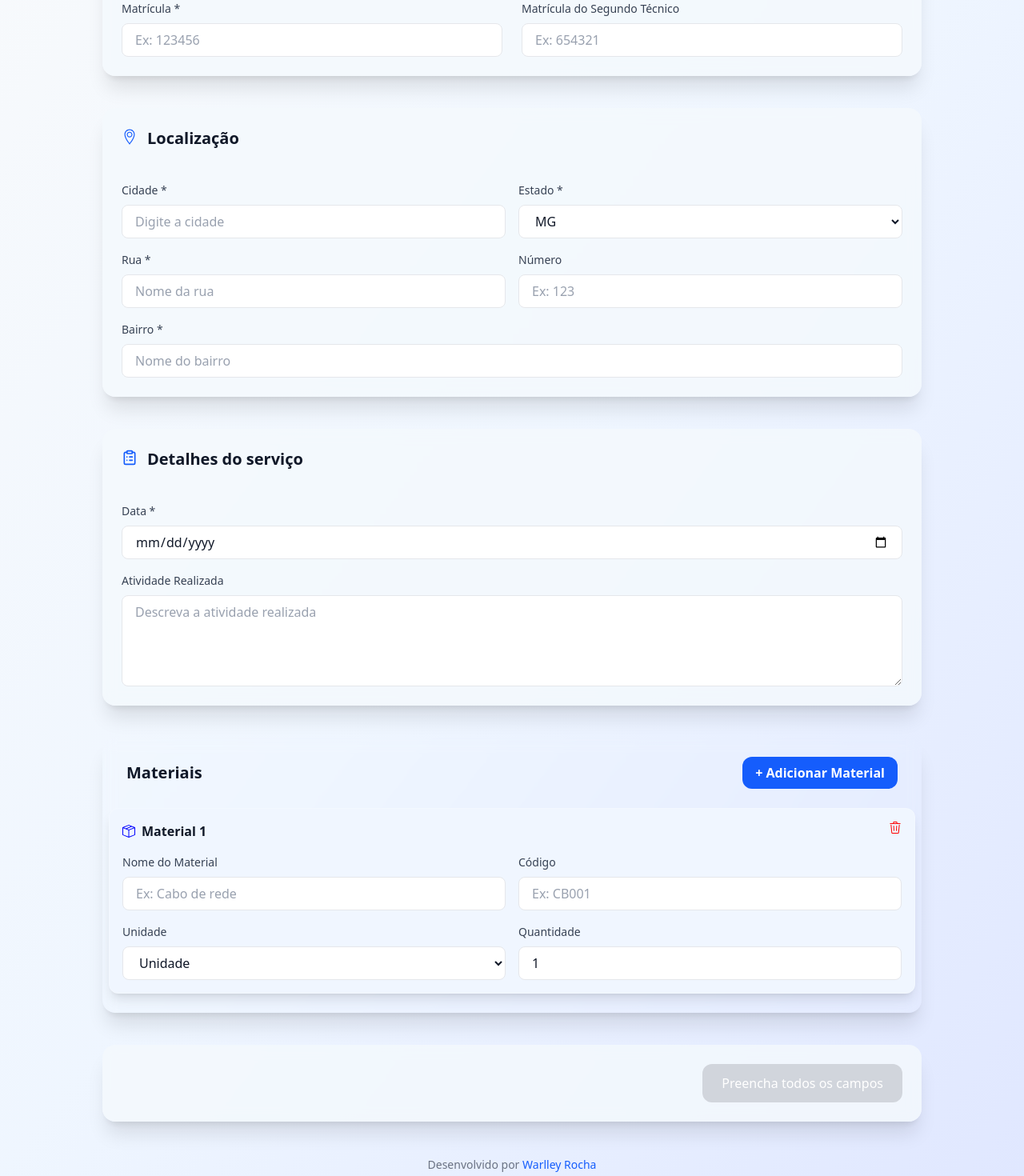
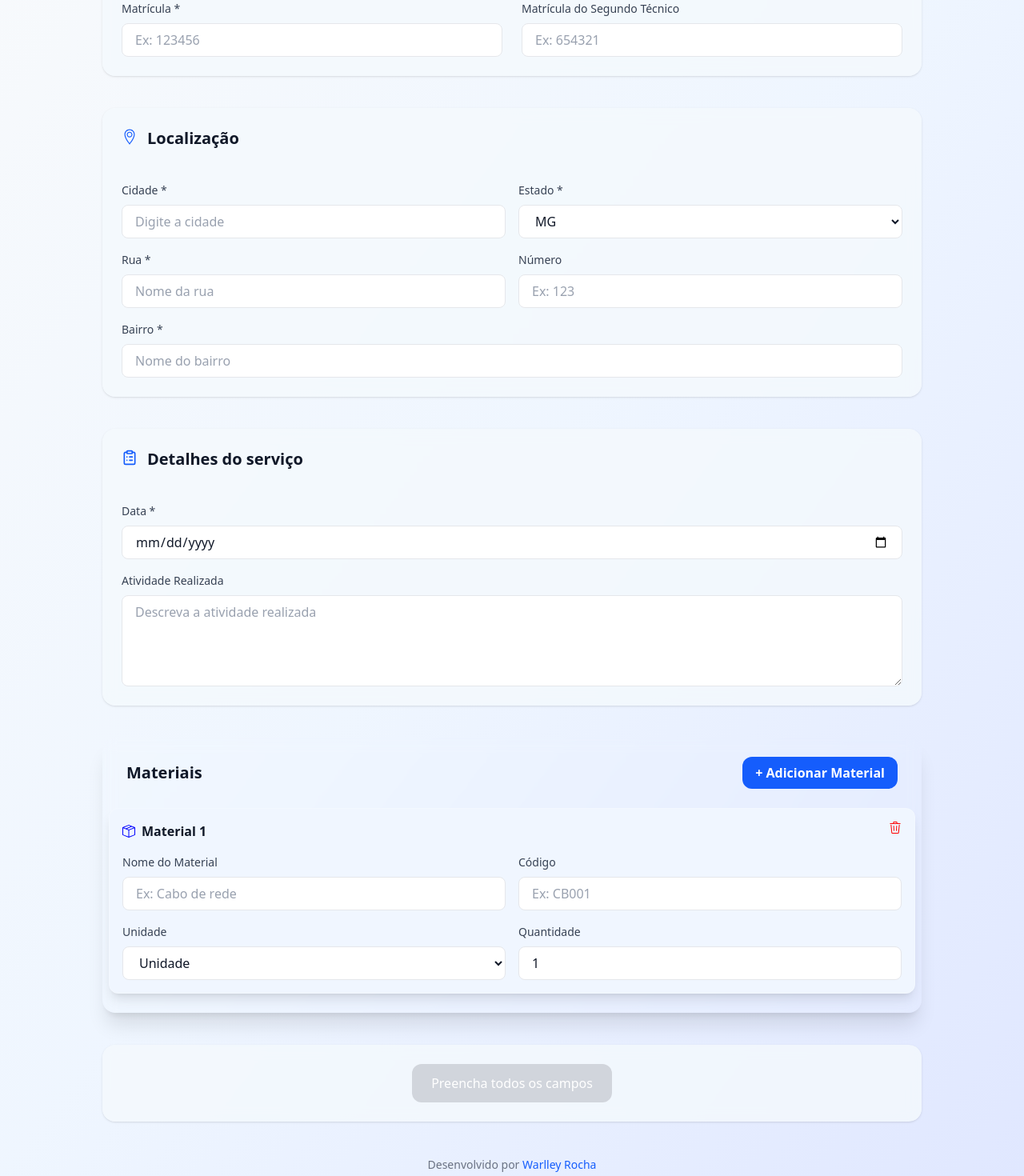
Before and after one commit to warlleyrocha/baixa-material, a React (Vite) app: page / in a window 1280 px wide. Shown: the part 340-1810 px from the top of the page at 80% size. Built offline with nearby package versions, Linux system fonts and the light colour scheme.

Commit message:
styles: ajustar sombras

```diff
--- a/src/components/FormMaterial/DataLocation.tsx
+++ b/src/components/FormMaterial/DataLocation.tsx
@@ -12,7 +12,7 @@ type DataLocationProps = {
 
 export function DataLocation({ register, errors }: DataLocationProps) {
   return (
-    <div className="bg-[#f4f9fd]/80 backdrop-blur-sm rounded-2xl shadow-xl border-0 p-6 space-y-6 transform hover:scale-[1.01] transition-all duration-300">
+    <div className="bg-[#f4f9fd]/80 backdrop-blur-sm rounded-2xl shadow border-0 p-6 space-y-6 transform hover:scale-[1.01] transition-all duration-300">
       <div className="pb-4">
         <h2 className="flex items-center space-x-2 text-xl font-semibold text-gray-900">
           <div className="w-6 h-6 text-blue-600">
--- a/src/components/FormMaterial/DataOfficer.tsx
+++ b/src/components/FormMaterial/DataOfficer.tsx
@@ -9,7 +9,7 @@ type DataOfficerProps = {
 
 export function DataOfficer({ register, errors }: DataOfficerProps) {
   return (
-    <div className="bg-[#f4f9fd]/80 backdrop-blur-sm rounded-2xl shadow-xl border-0 p-6 pt-1 space-y-6 transform hover:scale-[1.01] transition-all duration-300">
+    <div className="bg-[#f4f9fd]/80 backdrop-blur-sm rounded-2xl shadow border-0 p-6 pt-1 space-y-6 transform hover:scale-[1.01] transition-all duration-300">
       <div className="pb-4">
         <h2 className="flex items-center space-x-2 text-xl font-semibold text-gray-900">
           <div className="w-6 h-6 text-blue-600">
--- a/src/components/FormMaterial/DataService.tsx
+++ b/src/components/FormMaterial/DataService.tsx
@@ -10,7 +10,7 @@ type DataServiceProps = {
 
 export function DataService({ register, errors }: DataServiceProps) {
   return (
-    <div className="bg-[#f4f9fd]/80 backdrop-blur-sm rounded-2xl shadow-xl border-0 p-6 space-y-6 transform hover:scale-[1.01] transition-all duration-300">
+    <div className="bg-[#f4f9fd]/80 backdrop-blur-sm rounded-2xl shadow border-0 p-6 space-y-6 transform hover:scale-[1.01] transition-all duration-300">
       <div className="pb-4">
         <h2 className="flex items-center space-x-2 text-xl font-semibold text-gray-900">
           <div className="w-6 h-6 text-blue-600">
--- a/src/components/FormMaterial/index.tsx
+++ b/src/components/FormMaterial/index.tsx
@@ -91,7 +91,7 @@ export function Form({ onNewLaunch }: FormProps) {
         <DataMaterials register={register} errors={errors} control={control} />
 
         {/* Botão de submissão */}
-        <div className="flex justify-end bg-[#f4f9fd]/80 backdrop-blur-sm rounded-2xl shadow-xl border-0 p-6 space-y-6 transform hover:scale-[1.01] transition-all duration-300">
+        <div className="flex justify-center bg-[#f4f9fd]/80 backdrop-blur-sm rounded-2xl shadow border-0 p-6 space-y-6 transform hover:scale-[1.01] transition-all duration-300">
           {error && (
             <div className="mb-4 p-4 bg-red-50 border border-red-200 rounded-lg text-red-700">
               {error}
```
